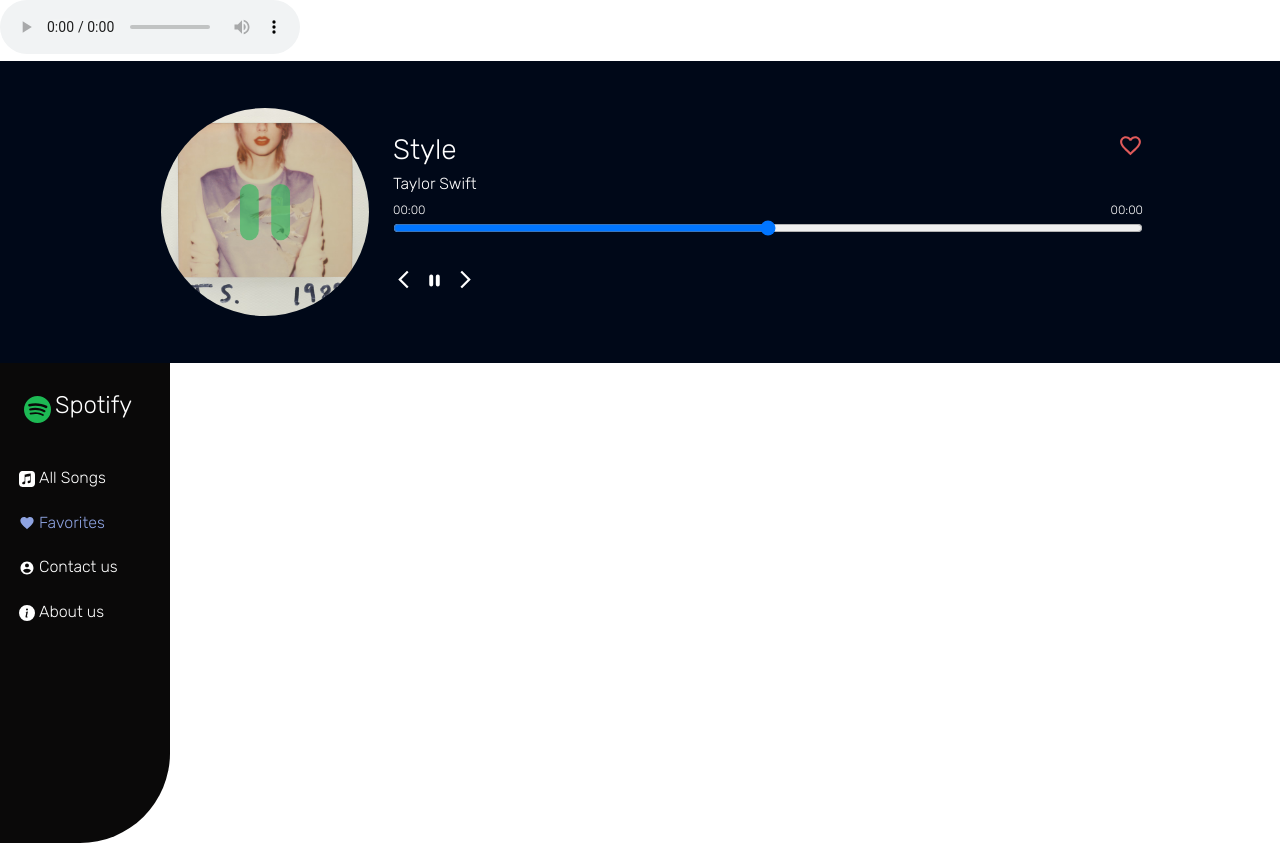
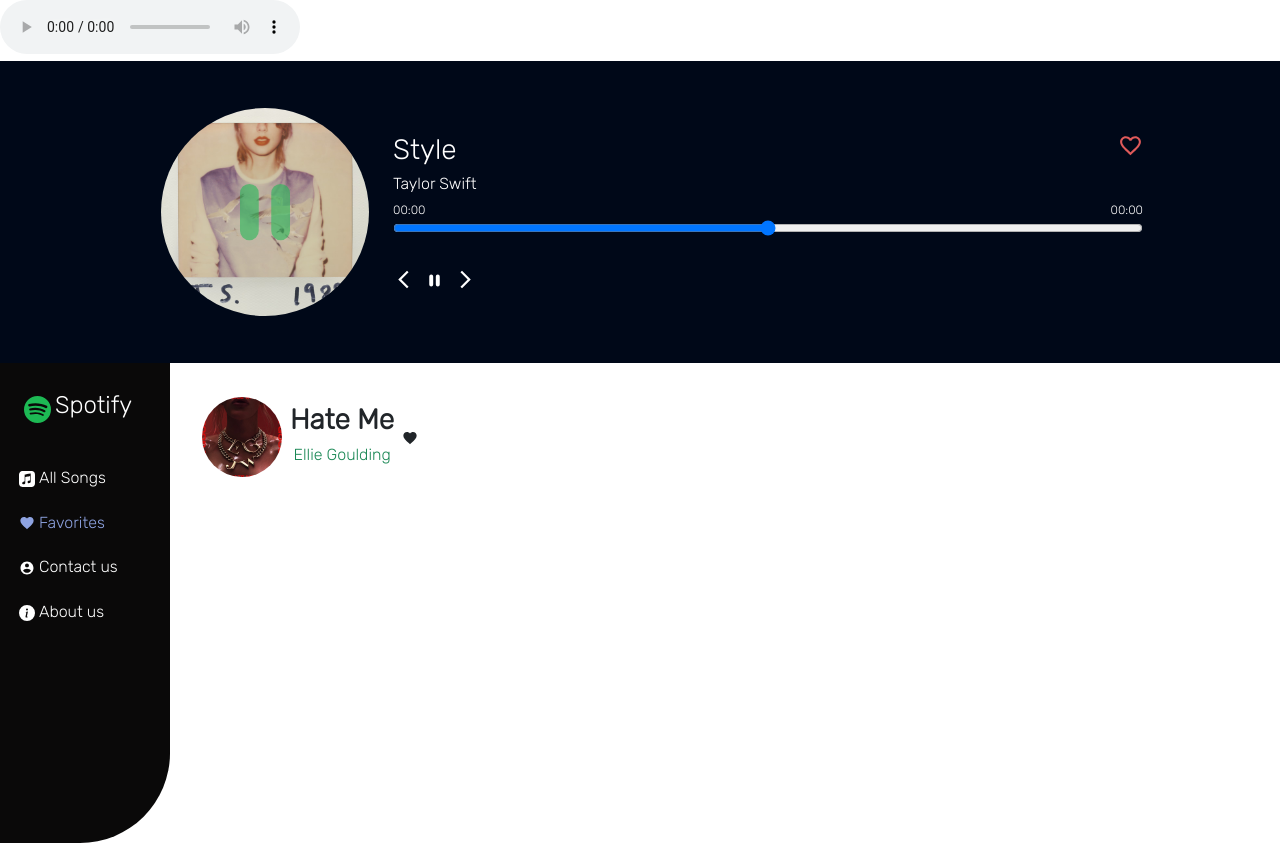
Before and after one commit to parham-ab/spotify, a React (Create React App) app: page /favorites in a window 1280 px wide. Built offline with nearby package versions, Linux system fonts and the light colour scheme.

Commit message:
display songs on favorite components

```diff
--- a/src/components/Favorites.js
+++ b/src/components/Favorites.js
@@ -1,11 +1,82 @@
-import React from 'react';
+import React, { useContext, useEffect, useState } from "react";
+import { SpotifyContext } from "../contexts/SpotifyContextProvider";
+// icons
+import { MdFavorite, MdOutlineFavoriteBorder } from "react-icons/md";
 
 const Favorites = () => {
-    return (
-        <div>
+  const { songData, setSongData, songTrack } = useContext(SpotifyContext);
 
+  // play song
+  const playHandle = (id) => {
+    const songIndex = songData.findIndex((item) => item.id === id);
+    const newSongData = [...songData];
+    newSongData.forEach((item) => {
+      item.isPlaying = false;
+      item.active = false;
+    });
+    newSongData[songIndex].active = true;
+    newSongData[songIndex].isPlaying = true;
+    songTrack.current.src = songData[songIndex].track;
+    newSongData[songIndex].isPlaying && songTrack.current.play();
+    setSongData(newSongData);
+  };
+  // add to favorite songs
+  const toggleFavorite = (id) => {
+    const songIndex = songData.findIndex((item) => item.id === id);
+    const newSongData = [...songData];
+    newSongData[songIndex].isFavorite = !newSongData[songIndex].isFavorite;
+    console.log(newSongData[songIndex].isFavorite);
+  };
+  const [favoriteSelections, setFavoriteSelections] = useState([]);
+  useEffect(() => {
+    const filteredFavorites = songData.filter((item) => item.isFavorite);
+    setFavoriteSelections(filteredFavorites);
+  }, [songData]);
+
+  return (
+    <div>
+      {favoriteSelections.map((item) => (
+        <div
+          key={item.id}
+          className={
+            item.active
+              ? "songLists d-flex align-items-center justify-content-between p-3 m-3 active-item"
+              : "songLists d-flex align-items-center justify-content-between p-3 m-3"
+          }
+        >
+          <div className="d-flex align-items-center">
+            <div
+              onClick={() => playHandle(item.id)}
+              className={
+                item.active
+                  ? "song-list-cover d-sm-block d-none spinner"
+                  : "song-list-cover d-sm-block d-none"
+              }
+              style={{
+                backgroundImage: `url(${item.cover})`,
+                cursor: "pointer",
+              }}
+            ></div>
+            <div className="song-list-info d-flex align-items-center flex-column p-2">
+              <h3 className="fw-bold" style={{ wordBreak: "break-all" }}>
+                {item.title}
+              </h3>
+              <h6 className="text-success" style={{ wordBreak: "break-all" }}>
+                {item.singer}
+              </h6>
+            </div>
+          </div>
+
+          <div
+            className="song-list-options d-none d-sm-block"
+            onClick={() => toggleFavorite(item.id)}
+          >
+            {item.isFavorite ? <MdFavorite /> : <MdOutlineFavoriteBorder />}
+          </div>
         </div>
-    );
+      ))}
+    </div>
+  );
 };
 
 export default Favorites;
--- a/src/components/Layout/Header.js
+++ b/src/components/Layout/Header.js
@@ -28,6 +28,7 @@ const Header = () => {
     if (newSongData[songIndex].isPlaying) {
       songTrack.current.play();
       setChanged(true);
+      return;
     } else {
       songTrack.current.pause();
       setChanged(false);
@@ -38,7 +39,7 @@ const Header = () => {
     const songIndex = songData.findIndex((item) => item.id === id);
     const newSongData = [...songData];
     newSongData[songIndex].isFavorite = !newSongData[songIndex].isFavorite;
-    setChanged(!changed)
+    setChanged(!changed);
   };
 
   return (
```
